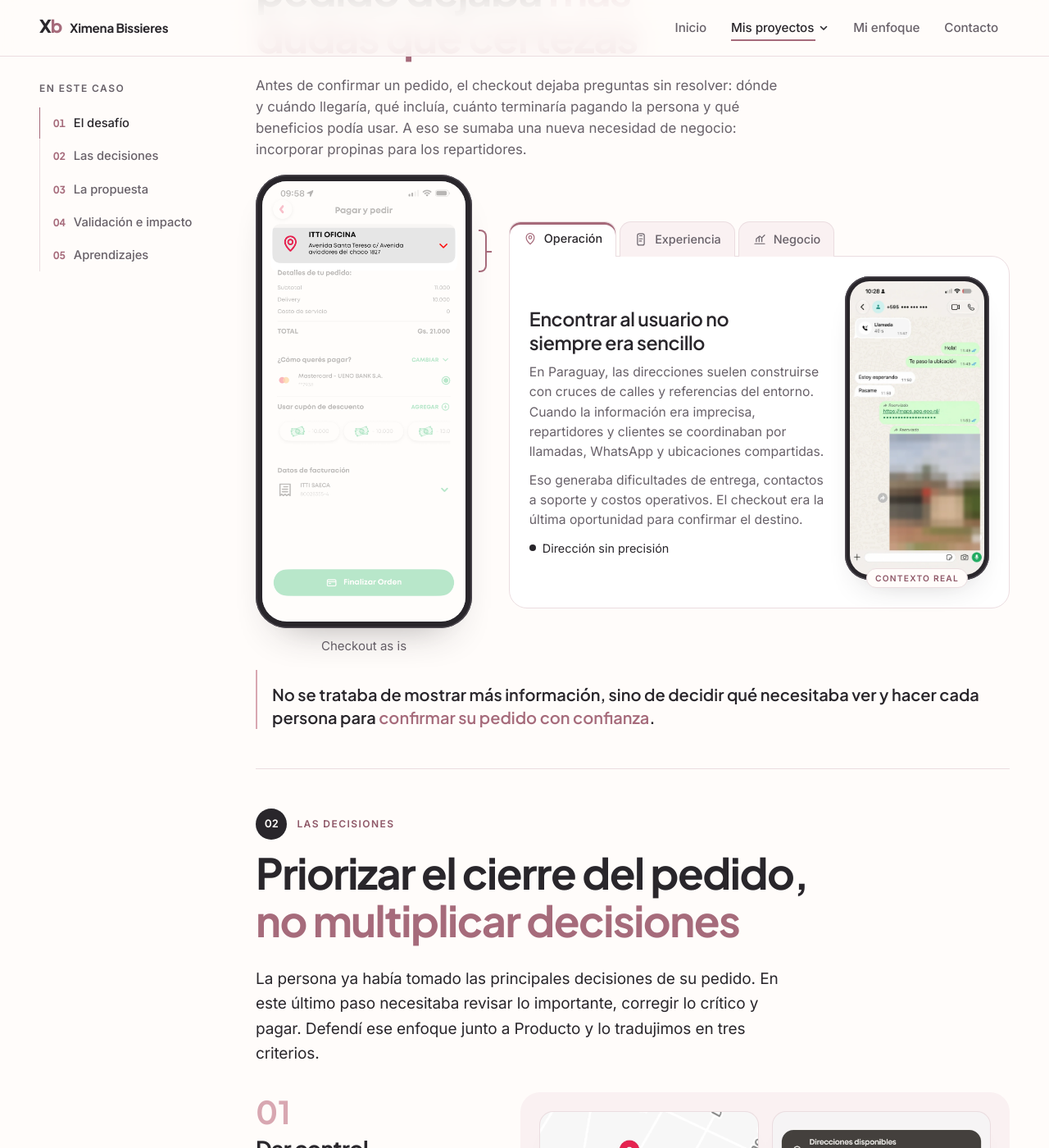
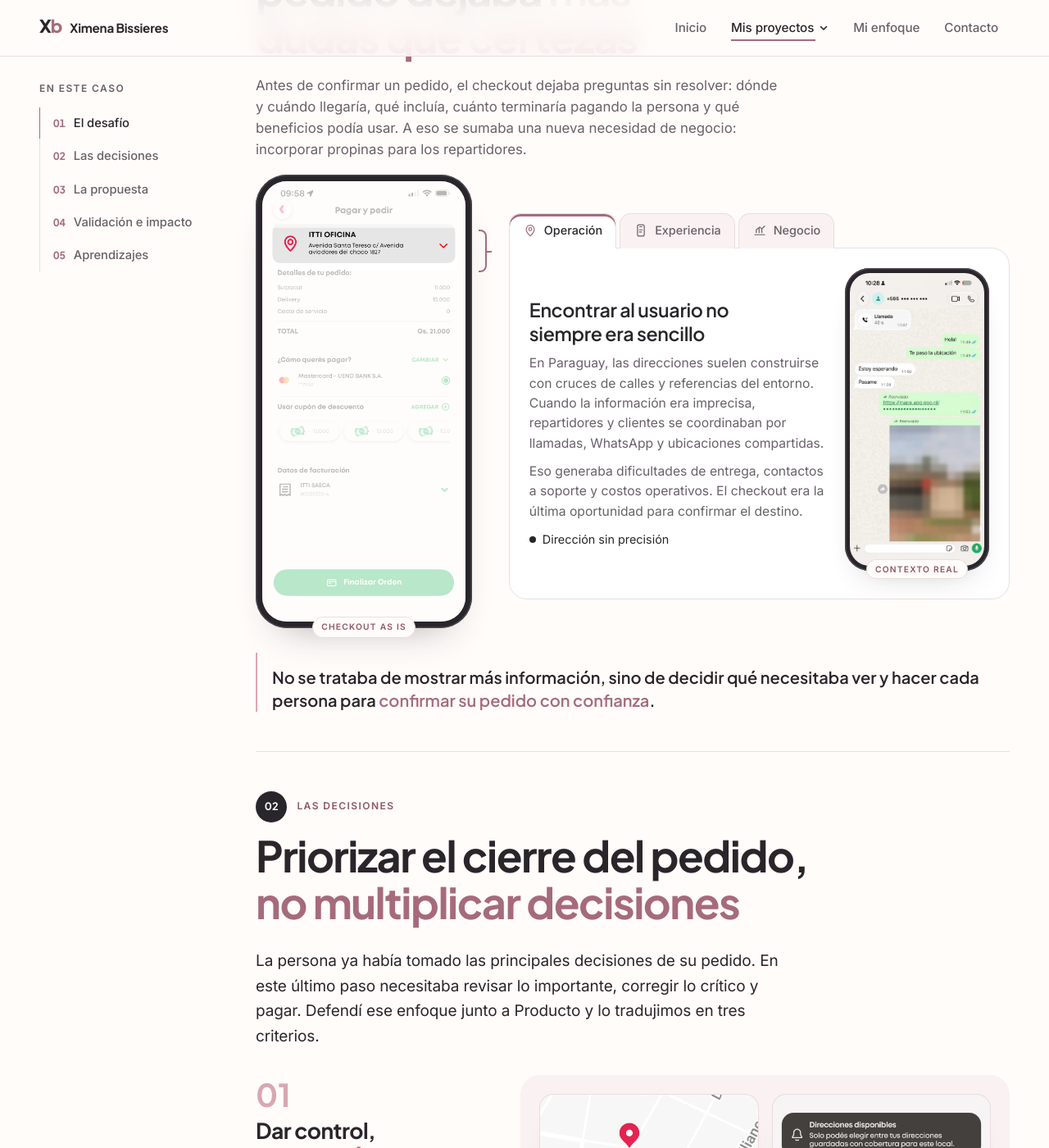
Before and after one commit to ximebissieres/Ximebissieres.github.io, a Jekyll site: the page built from proyectos/monchis.html, in a window 1280 px wide and 1400 px high, scrolled down 974 px. Shown: the whole window at 82% size. Built offline with Jekyll 4.4.1, drawn with Linux system fonts in a browser that asks for light colours.

Commit message:
Monchis: «Checkout as is» con el mismo chip que «Contexto real»
Co-Authored-By: Claude Opus 5.5 <noreply@anthropic.com>
Claude-Session: https://claude.ai/code/session_01DJ4kQgEHjb3PtnpPBBuZ5X

```diff
--- a/assets/styles.css
+++ b/assets/styles.css
@@ -2190,3 +2190,7 @@ body { font-family: var(--sans); font-size: var(--fs-body); line-height: 1.65; f
   .ex-tabs [role="tab"][aria-selected="true"] { padding-bottom: 12px; }
   .ex-ic { width: 16px; height: 16px; }
 }
+
+/* Monchis · 01: «Checkout as is» con el mismo chip que «Contexto real» */
+.ex-visual { gap: 0; }
+.ex-visual .ex-cap { position: relative; z-index: 2; max-width: none; margin-top: -14px; white-space: nowrap; padding: 4px 10px; border-radius: 999px; background: var(--bg); border: 1px solid var(--line); font-size: .64rem; font-weight: var(--w-semibold); letter-spacing: .12em; text-transform: uppercase; color: var(--rose-ink); text-align: center; }
```
